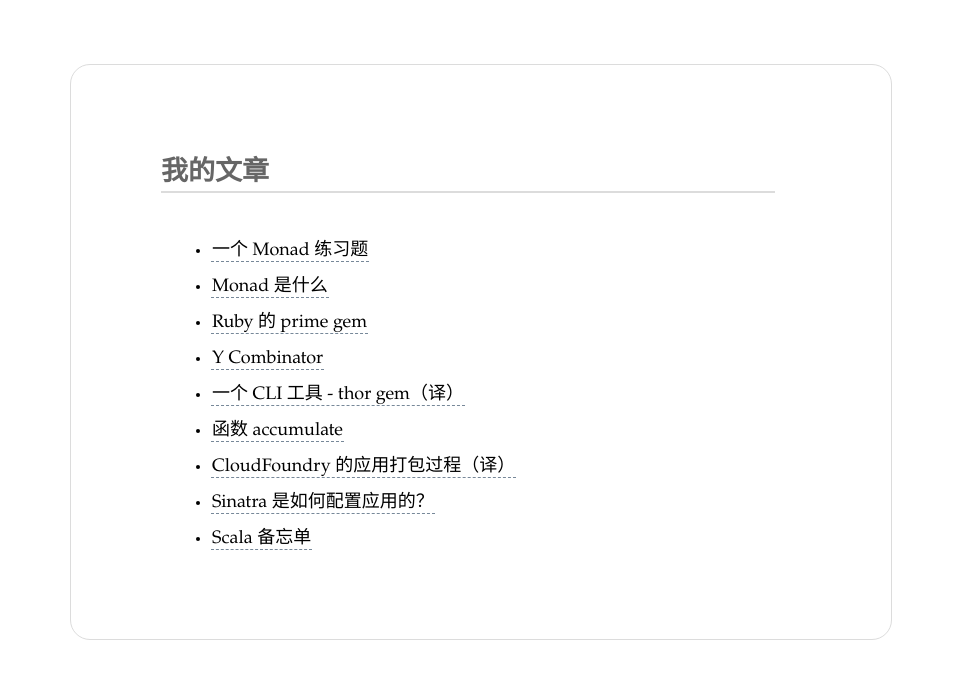
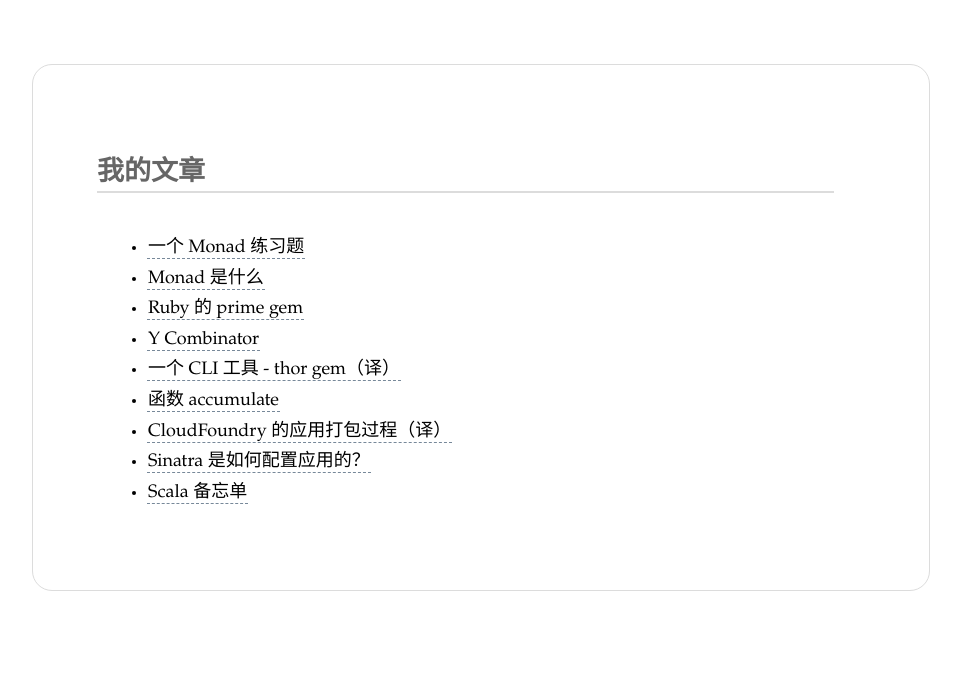
Before and after one commit to 447327642/lerencao.github.io, a Jekyll site: the page built from index.html, in a window 1280 px wide. Shown: the top 679 px of the page, without its empty margins (160-1121 px from the left). Built offline with Jekyll 4.4.1, drawn with Linux system fonts in a browser that asks for light colours; Markdown is read by kramdown in place of the engine named in the settings.

Commit message:
some css fine adjustment

```diff
--- a/css/main.css
+++ b/css/main.css
@@ -1,12 +1,12 @@
 body {
   font-family: "Palatino Linotype", "Book Antiqua", Palatino,
                Georgia, "Times New Roman", Times,
-               STKaiti, SimSun, "宋体", serif;
+               STFangSong, STKaiti, SimSun, "宋体", serif;
     font-size: 18px;
-    margin: 5% 18% 5% 18%;
-    padding: 2% 7% 5% 7%;
-    width: 50%;
-    line-height: 200%;
+    margin: 5% 15% 5% 15%;
+    padding: 2% 5% 5% 5%;
+    width: 60%;
+    line-height: 170%;
     border: 1px solid gainsboro;
     -webkit--border-radius: 20px;
     border-radius: 20px;
```
